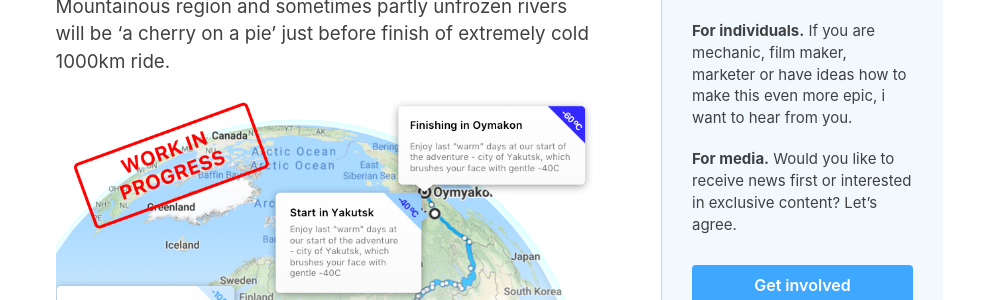
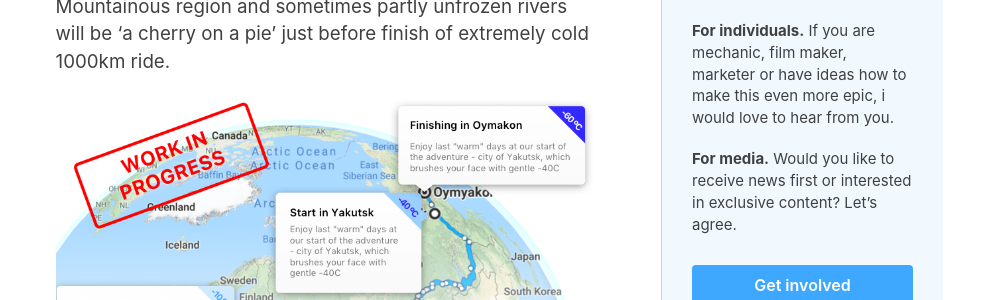
Before and after one commit to karolismieliauskas/thecoldestride.com, a Jekyll site: the page built from pages/index.html, in a window 1280 px wide and 900 px high, scrolled down 743 px. Shown: the part 239-539 px from the top of the window, without its empty margins (137-1142 px from the left). Built offline with Jekyll 4.4.1, drawn with Linux system fonts in a browser that asks for light colours.

Commit message:
Update index.yml

```diff
--- a/_data/index.yml
+++ b/_data/index.yml
@@ -24,7 +24,7 @@ banner:
 
     **For companies.** I am looking for partners, who can help fund the adventure in exchange to brand and product promotion.
 
-    **For individuals.** If you are mechanic, film maker, marketer or have ideas how to make this even more epic, i want to hear from you.
+    **For individuals.** If you are mechanic, film maker, marketer or have ideas how to make this even more epic, i would love to hear from you.
 
     **For media.** Would you like to receive news first or interested in exclusive content? Let's agree.
   action: Get involved
```
